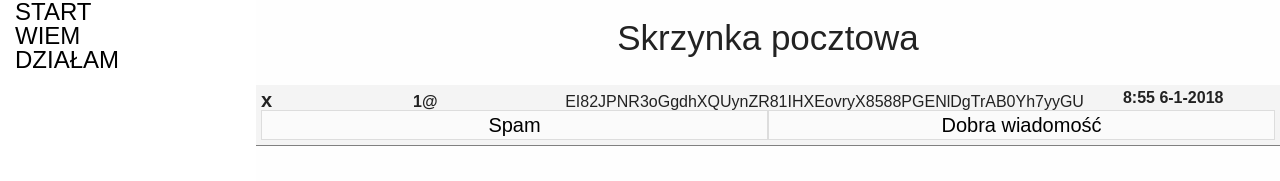
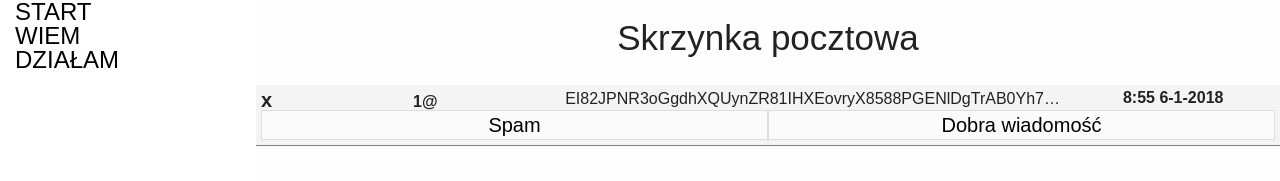
Before and after one commit to edukaton/damy-rade, a React (Create React App) app: page /spam in a window 1280 px wide. Shown: the top 181 px of the page. Built offline with nearby package versions, Linux system fonts and the light colour scheme.

Commit message:
ellipsis

```diff
--- a/src/games/spam/css/spam.css
+++ b/src/games/spam/css/spam.css
@@ -38,7 +38,11 @@
 
 .spam-game .message-text{
   width: 50%;
+  max-width: 500px;
+  display: inline-block;
   margin: 0;
+  text-overflow: ellipsis;
+  overflow: hidden;
 }
 .spam-game .message-title  {
   font-size: 20px;
```
